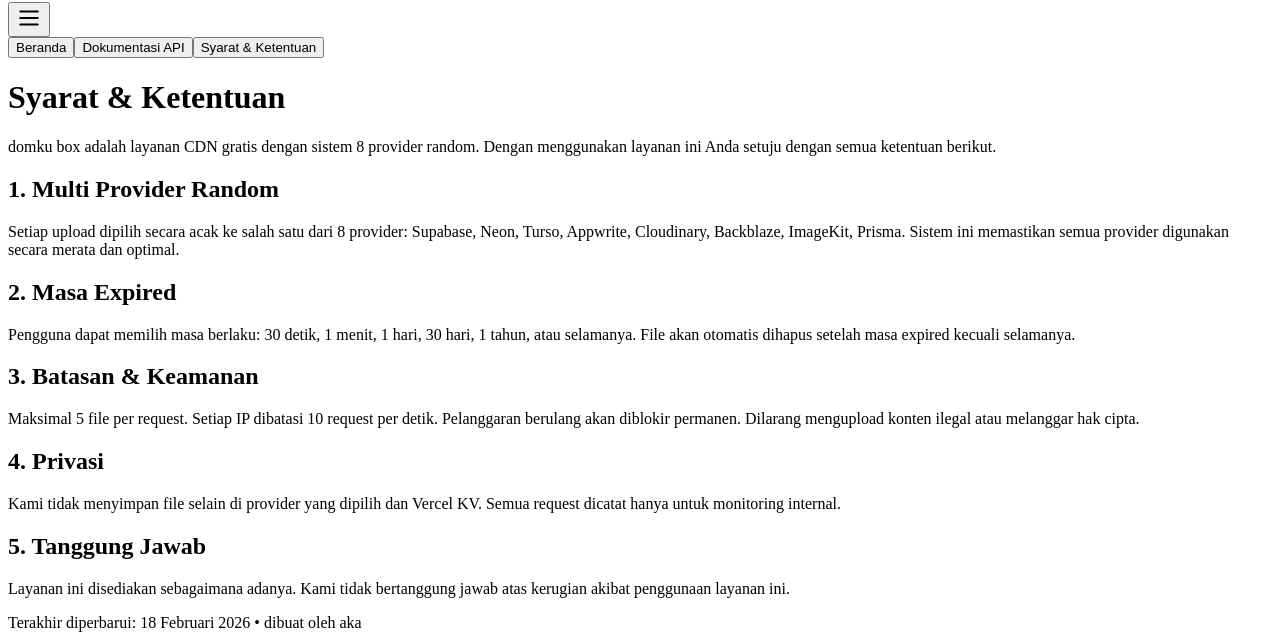
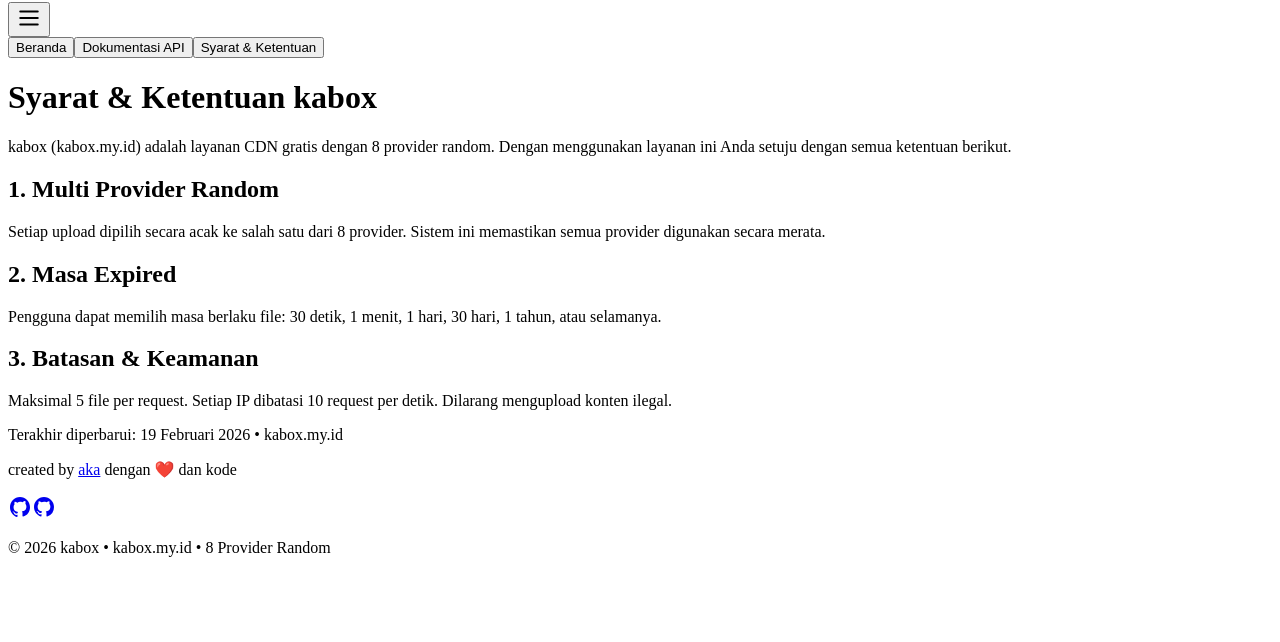
Before and after one commit to akaanakbaik/kaboxv7, a React (Vite) app: page /1/terms in a window 1280 px wide. Shown: the part 310-952 px from the top of the page. After the commit the page ends 883 px from the top, so only its background shows below. Built offline with nearby package versions, Linux system fonts and the light colour scheme.

Commit message:
Update Terms.jsx

```diff
--- a/src/pages/Terms.jsx
+++ b/src/pages/Terms.jsx
@@ -5,37 +5,27 @@ export default function Terms() {
 
   return (
     <div className="max-w-3xl mx-auto px-6 py-12 prose prose-zinc prose-invert">
-      <h1 className="text-5xl font-semibold tracking-tighter mb-12">Syarat & Ketentuan</h1>
+      <h1 className="text-5xl font-semibold tracking-tighter mb-12">Syarat & Ketentuan kabox</h1>
 
       <div className="space-y-12 text-lg leading-relaxed">
-        <p>domku box adalah layanan CDN gratis dengan sistem 8 provider random. Dengan menggunakan layanan ini Anda setuju dengan semua ketentuan berikut.</p>
+        <p>kabox (kabox.my.id) adalah layanan CDN gratis dengan 8 provider random. Dengan menggunakan layanan ini Anda setuju dengan semua ketentuan berikut.</p>
 
         <div>
           <h2 className="text-2xl font-semibold mb-4">1. Multi Provider Random</h2>
-          <p>Setiap upload dipilih secara acak ke salah satu dari 8 provider: Supabase, Neon, Turso, Appwrite, Cloudinary, Backblaze, ImageKit, Prisma. Sistem ini memastikan semua provider digunakan secara merata dan optimal.</p>
+          <p>Setiap upload dipilih secara acak ke salah satu dari 8 provider. Sistem ini memastikan semua provider digunakan secara merata.</p>
         </div>
 
         <div>
           <h2 className="text-2xl font-semibold mb-4">2. Masa Expired</h2>
-          <p>Pengguna dapat memilih masa berlaku: 30 detik, 1 menit, 1 hari, 30 hari, 1 tahun, atau selamanya. File akan otomatis dihapus setelah masa expired kecuali selamanya.</p>
+          <p>Pengguna dapat memilih masa berlaku file: 30 detik, 1 menit, 1 hari, 30 hari, 1 tahun, atau selamanya.</p>
         </div>
 
         <div>
           <h2 className="text-2xl font-semibold mb-4">3. Batasan & Keamanan</h2>
-          <p>Maksimal 5 file per request. Setiap IP dibatasi 10 request per detik. Pelanggaran berulang akan diblokir permanen. Dilarang mengupload konten ilegal atau melanggar hak cipta.</p>
+          <p>Maksimal 5 file per request. Setiap IP dibatasi 10 request per detik. Dilarang mengupload konten ilegal.</p>
         </div>
 
-        <div>
-          <h2 className="text-2xl font-semibold mb-4">4. Privasi</h2>
-          <p>Kami tidak menyimpan file selain di provider yang dipilih dan Vercel KV. Semua request dicatat hanya untuk monitoring internal.</p>
-        </div>
-
-        <div>
-          <h2 className="text-2xl font-semibold mb-4">5. Tanggung Jawab</h2>
-          <p>Layanan ini disediakan sebagaimana adanya. Kami tidak bertanggung jawab atas kerugian akibat penggunaan layanan ini.</p>
-        </div>
-
-        <p className="text-sm text-zinc-500 pt-12 border-t border-zinc-800">Terakhir diperbarui: 18 Februari 2026 • dibuat oleh aka</p>
+        <p className="text-sm text-zinc-500 pt-12 border-t border-zinc-800">Terakhir diperbarui: 19 Februari 2026 • kabox.my.id</p>
       </div>
     </div>
   )
```
